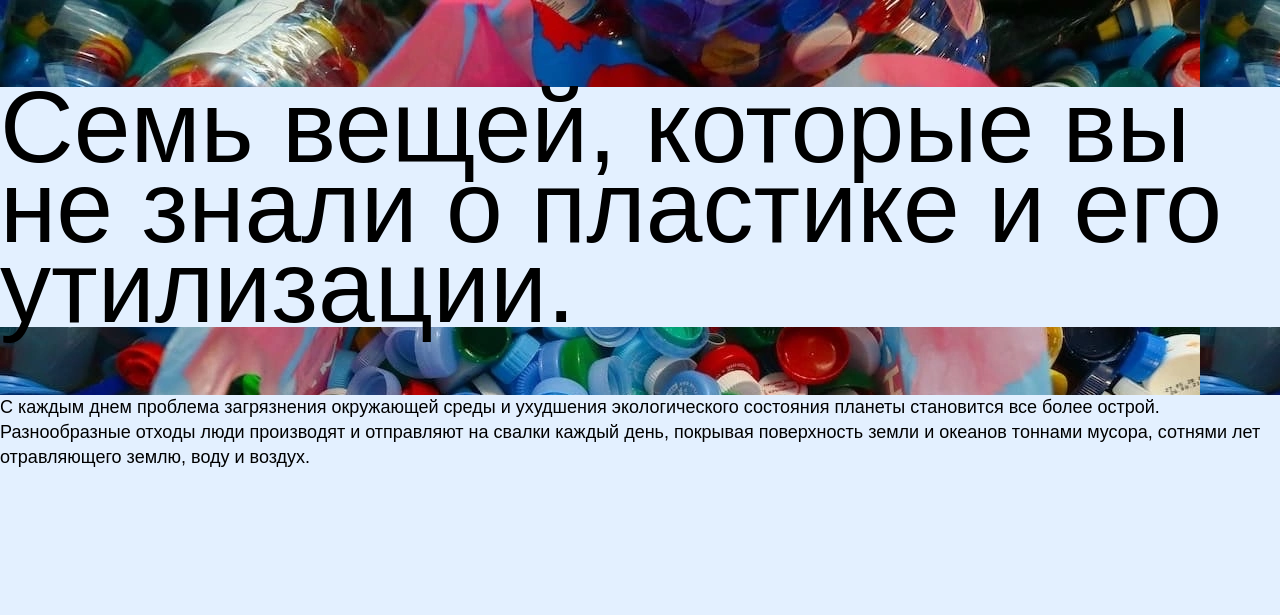
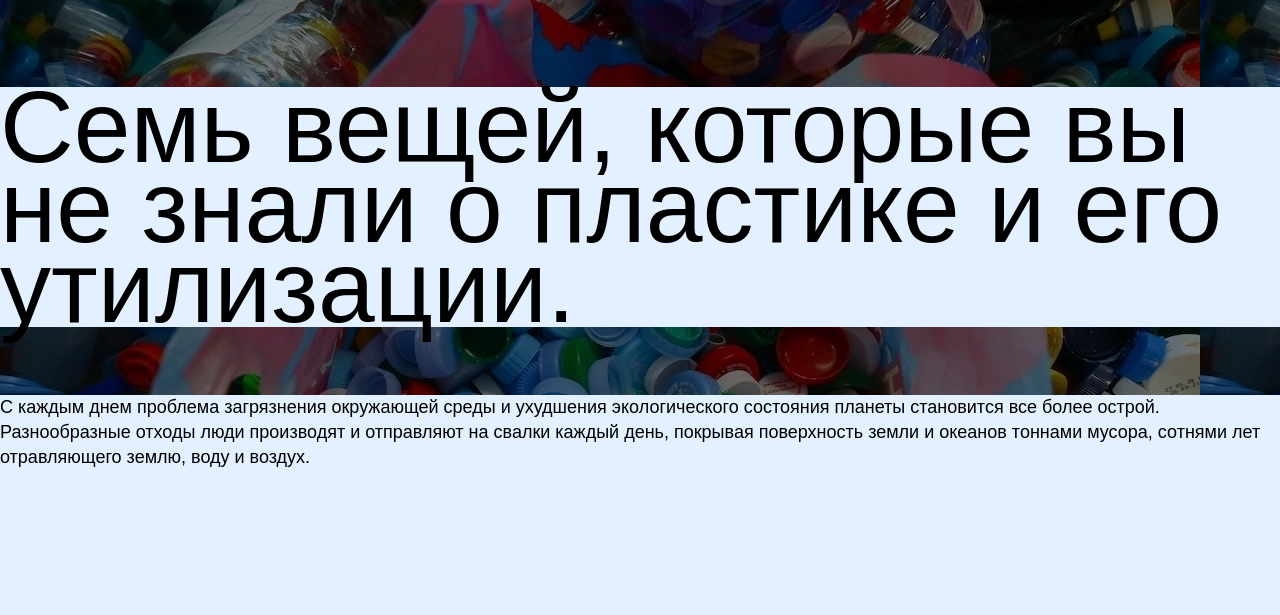
Before and after one commit to Fdasert/Plastic-sorting, a plain HTML site: page index.html in a window 1280 px wide. Shown: the top 615 px of the page. Drawn offline with Linux system fonts and the light colour scheme.

Commit message:
Update style.css

```diff
--- a/style.css
+++ b/style.css
@@ -25,6 +25,8 @@
     margin-bottom: 100px;
     z-index: 2;
     background-image: url(YQjNpPOYxwn0NkoQ9g89N23H5l2jheAF5J3VqIiPOKrHXBuol3nGELiUVcmiSWenUGLQULs8Mo-oND6I39AGN9Tt.jpg);
+    background-blend-mode: multiply;
+    box-shadow: inset 0 0 0 200vw rgba(0,0,0,.5);
 }
 .header__image {
     background-image: url(./img/90287B5E-0D9D-4120-B0E1-1D2FF24E3873-750x441.webp);
```
